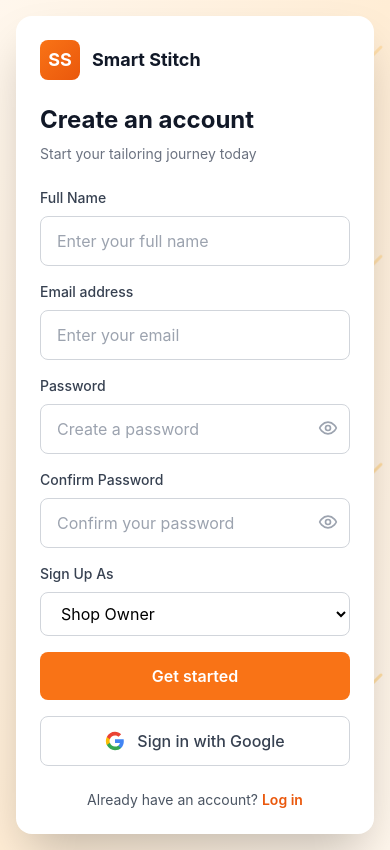
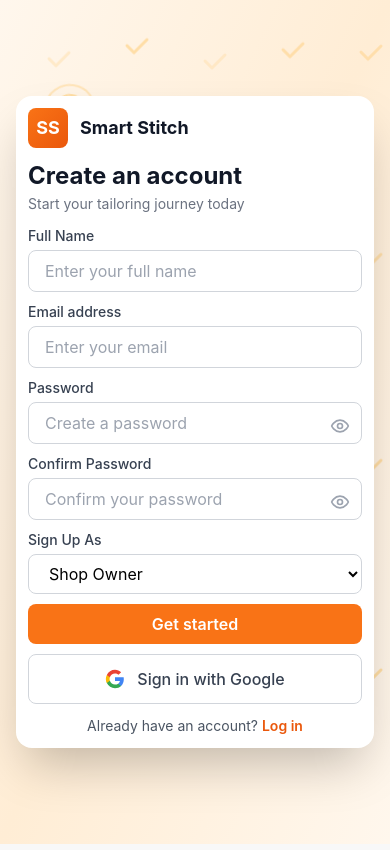
Before and after one commit to ritzsanchala2607/Smart-Stitch-Frontend, a React (Create React App) app: page /signup in a window 390 px wide. Built offline with nearby package versions, Linux system fonts and the light colour scheme.

Commit message:
optimize the spacing and padding in the login and signup page to make them fit better on the screen without scrolling

```diff
--- a/src/components/Login.jsx
+++ b/src/components/Login.jsx
@@ -249,7 +249,7 @@ function Login() {
         transition={{ duration: 0.6 }}
       >
         {/* Left Side - Form */}
-        <div className="w-full lg:w-1/2 p-6 sm:p-8 lg:p-12 flex items-center justify-center">
+        <div className="w-full lg:w-1/2 p-4 sm:p-6 lg:p-8 flex items-center justify-center">
           <motion.div
             className="w-full max-w-md"
             variants={containerVariants}
@@ -257,14 +257,14 @@ function Login() {
             animate="visible"
           >
             {/* Logo and Branding */}
-            <motion.div className="mb-6 sm:mb-10" variants={itemVariants}>
-              <div className="flex items-center gap-3 mb-6 sm:mb-8">
+            <motion.div className="mb-4 sm:mb-6" variants={itemVariants}>
+              <div className="flex items-center gap-3 mb-4 sm:mb-5">
                 <div className="w-10 h-10 bg-gradient-to-br from-orange-500 to-orange-600 rounded-lg flex items-center justify-center">
                   <span className="text-white font-bold text-lg">SS</span>
                 </div>
                 <span className="text-lg sm:text-xl font-bold text-gray-900">Smart Stitch</span>
               </div>
-              <h1 className="text-2xl sm:text-3xl font-bold text-gray-900 mb-2">Welcome back</h1>
+              <h1 className="text-2xl sm:text-3xl font-bold text-gray-900 mb-1">Welcome back</h1>
               <p className="text-gray-500 text-sm">Please enter your details</p>
             </motion.div>
 
@@ -281,10 +281,10 @@ function Login() {
               </motion.div>
             )}
 
-            <form onSubmit={handleSubmit} className="space-y-5">
+            <form onSubmit={handleSubmit} className="space-y-3.5">
               {/* Email Input */}
               <motion.div variants={itemVariants}>
-                <label className="block text-sm font-medium text-gray-700 mb-2">
+                <label className="block text-sm font-medium text-gray-700 mb-1.5">
                   Email address
                 </label>
                 <input
@@ -293,7 +293,7 @@ function Login() {
                   value={formData.email}
                   onChange={handleInputChange}
                   placeholder="Enter your email"
-                  className={`w-full px-4 py-3 border rounded-lg focus:outline-none focus:ring-2 focus:ring-orange-500 transition-all ${
+                  className={`w-full px-4 py-2.5 border rounded-lg focus:outline-none focus:ring-2 focus:ring-orange-500 transition-all ${
                     errors.email ? 'border-red-500' : 'border-gray-300'
                   }`}
                 />
@@ -304,7 +304,7 @@ function Login() {
 
               {/* Password Input */}
               <motion.div variants={itemVariants}>
-                <label className="block text-sm font-medium text-gray-700 mb-2">
+                <label className="block text-sm font-medium text-gray-700 mb-1.5">
                   Password
                 </label>
                 <div className="relative">
@@ -315,7 +315,7 @@ function Login() {
                     onChange={handleInputChange}
                     onPaste={handlePasswordPaste}
                     placeholder="Enter your password"
-                    className={`w-full px-4 py-3 border rounded-lg focus:outline-none focus:ring-2 focus:ring-orange-500 transition-all ${
+                    className={`w-full px-4 py-2.5 border rounded-lg focus:outline-none focus:ring-2 focus:ring-orange-500 transition-all ${
                       errors.password ? 'border-red-500' : 'border-gray-300'
                     }`}
                   />
@@ -338,7 +338,7 @@ function Login() {
 
               {/* Role Selection */}
               <motion.div variants={itemVariants}>
-                <label className="block text-sm font-medium text-gray-700 mb-2">
+                <label className="block text-sm font-medium text-gray-700 mb-1.5">
                   Login As
                 </label>
                 <select
@@ -380,7 +380,7 @@ function Login() {
                 disabled={isLoading}
                 whileHover={{ scale: 1.01 }}
                 whileTap={{ scale: 0.99 }}
-                className="w-full py-3 px-4 bg-orange-500 text-white font-semibold rounded-lg hover:bg-orange-600 transition-all disabled:opacity-50 disabled:cursor-not-allowed"
+                className="w-full py-2.5 px-4 bg-orange-500 text-white font-semibold rounded-lg hover:bg-orange-600 transition-all disabled:opacity-50 disabled:cursor-not-allowed"
                 variants={itemVariants}
               >
                 {isLoading ? 'Signing in...' : 'Sign in'}
@@ -388,7 +388,7 @@ function Login() {
             </form>
 
             {/* Google Sign-In Button */}
-            <motion.div className="mt-4" variants={itemVariants}>
+            <motion.div className="mt-3" variants={itemVariants}>
               <GoogleAuthButton
                 onClick={handleGoogleSignIn}
                 isLoading={isGoogleLoading}
@@ -397,7 +397,7 @@ function Login() {
             </motion.div>
 
             {/* Sign Up Link */}
-            <motion.p className="text-center text-gray-600 text-sm mt-6" variants={itemVariants}>
+            <motion.p className="text-center text-gray-600 text-sm mt-4" variants={itemVariants}>
               Don't have an account?{' '}
               <Link to="/signup" className="text-orange-600 hover:text-orange-700 font-semibold">
                 Sign up
--- a/src/components/Signup.jsx
+++ b/src/components/Signup.jsx
@@ -294,7 +294,7 @@ const handleGoogleSignUp = async () => {
         transition={{ duration: 0.6 }}
       >
         {/* Left Side - Form */}
-        <div className="w-full lg:w-1/2 p-6 sm:p-8 lg:p-12 flex items-center justify-center">
+        <div className="w-full lg:w-1/2 p-3 sm:p-5 lg:p-6 flex items-center justify-center">
           <motion.div
             className="w-full max-w-md"
             variants={containerVariants}
@@ -302,14 +302,14 @@ const handleGoogleSignUp = async () => {
             animate="visible"
           >
             {/* Logo and Branding */}
-            <motion.div className="mb-6 sm:mb-10" variants={itemVariants}>
-              <div className="flex items-center gap-3 mb-6 sm:mb-8">
+            <motion.div className="mb-3 sm:mb-4" variants={itemVariants}>
+              <div className="flex items-center gap-3 mb-3 sm:mb-4">
                 <div className="w-10 h-10 bg-gradient-to-br from-orange-500 to-orange-600 rounded-lg flex items-center justify-center">
                   <span className="text-white font-bold text-lg">SS</span>
                 </div>
                 <span className="text-lg sm:text-xl font-bold text-gray-900">Smart Stitch</span>
               </div>
-              <h1 className="text-2xl sm:text-3xl font-bold text-gray-900 mb-2">Create an account</h1>
+              <h1 className="text-2xl sm:text-3xl font-bold text-gray-900 mb-0.5">Create an account</h1>
               <p className="text-gray-500 text-sm">Start your tailoring journey today</p>
             </motion.div>
 
@@ -326,10 +326,10 @@ const handleGoogleSignUp = async () => {
               </motion.div>
             )}
 
-            <form onSubmit={handleSubmit} className="space-y-4">
+            <form onSubmit={handleSubmit} className="space-y-2.5">
               {/* Full Name Input */}
               <motion.div variants={itemVariants}>
-                <label className="block text-sm font-medium text-gray-700 mb-2">
+                <label className="block text-sm font-medium text-gray-700 mb-1">
                   Full Name
                 </label>
                 <input
@@ -338,7 +338,7 @@ const handleGoogleSignUp = async () => {
                   value={formData.fullName}
                   onChange={handleInputChange}
                   placeholder="Enter your full name"
-                  className={`w-full px-4 py-3 border rounded-lg focus:outline-none focus:ring-2 focus:ring-orange-500 transition-all ${
+                  className={`w-full px-4 py-2 border rounded-lg focus:outline-none focus:ring-2 focus:ring-orange-500 transition-all ${
                     errors.fullName ? 'border-red-500' : 'border-gray-300'
                   }`}
                 />
@@ -349,7 +349,7 @@ const handleGoogleSignUp = async () => {
 
               {/* Email Input */}
               <motion.div variants={itemVariants}>
-                <label className="block text-sm font-medium text-gray-700 mb-2">
+                <label className="block text-sm font-medium text-gray-700 mb-1">
                   Email address
                 </label>
                 <input
@@ -358,7 +358,7 @@ const handleGoogleSignUp = async () => {
                   value={formData.email}
                   onChange={handleInputChange}
                   placeholder="Enter your email"
-                  className={`w-full px-4 py-3 border rounded-lg focus:outline-none focus:ring-2 focus:ring-orange-500 transition-all ${
+                  className={`w-full px-4 py-2 border rounded-lg focus:outline-none focus:ring-2 focus:ring-orange-500 transition-all ${
                     errors.email ? 'border-red-500' : 'border-gray-300'
                   }`}
                 />
@@ -369,7 +369,7 @@ const handleGoogleSignUp = async () => {
 
               {/* Password Input */}
               <motion.div variants={itemVariants}>
-                <label className="block text-sm font-medium text-gray-700 mb-2">
+                <label className="block text-sm font-medium text-gray-700 mb-1">
                   Password
                 </label>
                 <div className="relative">
@@ -380,7 +380,7 @@ const handleGoogleSignUp = async () => {
                     onChange={handleInputChange}
                     onPaste={handlePasswordPaste}
                     placeholder="Create a password"
-                    className={`w-full px-4 py-3 border rounded-lg focus:outline-none focus:ring-2 focus:ring-orange-500 transition-all ${
+                    className={`w-full px-4 py-2 border rounded-lg focus:outline-none focus:ring-2 focus:ring-orange-500 transition-all ${
                       errors.password ? 'border-red-500' : 'border-gray-300'
                     }`}
                   />
@@ -403,7 +403,7 @@ const handleGoogleSignUp = async () => {
 
               {/* Confirm Password Input */}
               <motion.div variants={itemVariants}>
-                <label className="block text-sm font-medium text-gray-700 mb-2">
+                <label className="block text-sm font-medium text-gray-700 mb-1">
                   Confirm Password
                 </label>
                 <div className="relative">
@@ -414,7 +414,7 @@ const handleGoogleSignUp = async () => {
                     onChange={handleInputChange}
                     onPaste={handleConfirmPasswordPaste}
                     placeholder="Confirm your password"
-                    className={`w-full px-4 py-3 border rounded-lg focus:outline-none focus:ring-2 focus:ring-orange-500 transition-all ${
+                    className={`w-full px-4 py-2 border rounded-lg focus:outline-none focus:ring-2 focus:ring-orange-500 transition-all ${
                       errors.confirmPassword ? 'border-red-500' : 'border-gray-300'
                     }`}
                   />
@@ -437,14 +437,14 @@ const handleGoogleSignUp = async () => {
 
               {/* Role Selection */}
               <motion.div variants={itemVariants}>
-                <label className="block text-sm font-medium text-gray-700 mb-2">
+                <label className="block text-sm font-medium text-gray-700 mb-1">
                   Sign Up As
                 </label>
                 <select
                   name="role"
                   value={formData.role}
                   onChange={handleInputChange}
-                  className="w-full px-4 py-2.5 border border-gray-300 rounded-lg focus:outline-none focus:ring-2 focus:ring-orange-500 transition-all bg-white"
+                  className="w-full px-4 py-2 border border-gray-300 rounded-lg focus:outline-none focus:ring-2 focus:ring-orange-500 transition-all bg-white"
                 >
                   <option value="Owner">Shop Owner</option>
                   <option value="Worker">Worker</option>
@@ -458,7 +458,7 @@ const handleGoogleSignUp = async () => {
                 disabled={isLoading}
                 whileHover={{ scale: 1.01 }}
                 whileTap={{ scale: 0.99 }}
-                className="w-full py-3 px-4 bg-orange-500 text-white font-semibold rounded-lg hover:bg-orange-600 transition-all disabled:opacity-50 disabled:cursor-not-allowed mt-6"
+                className="w-full py-2 px-4 bg-orange-500 text-white font-semibold rounded-lg hover:bg-orange-600 transition-all disabled:opacity-50 disabled:cursor-not-allowed mt-3"
                 variants={itemVariants}
               >
                 {isLoading ? 'Creating account...' : 'Get started'}
@@ -466,7 +466,7 @@ const handleGoogleSignUp = async () => {
             </form>
 
             {/* Google Sign-Up Button */}
-            <motion.div className="mt-4" variants={itemVariants}>
+            <motion.div className="mt-2.5" variants={itemVariants}>
               <GoogleAuthButton
                 onClick={handleGoogleSignUp}
                 isLoading={isGoogleLoading}
@@ -475,7 +475,7 @@ const handleGoogleSignUp = async () => {
             </motion.div>
 
             {/* Sign In Link */}
-            <motion.p className="text-center text-gray-600 text-sm mt-6" variants={itemVariants}>
+            <motion.p className="text-center text-gray-600 text-sm mt-3" variants={itemVariants}>
               Already have an account?{' '}
               <Link to="/login" className="text-orange-600 hover:text-orange-700 font-semibold">
                 Log in
```
Also changed, not shown: 1 other file (tests, documents, lock files or other folders).
